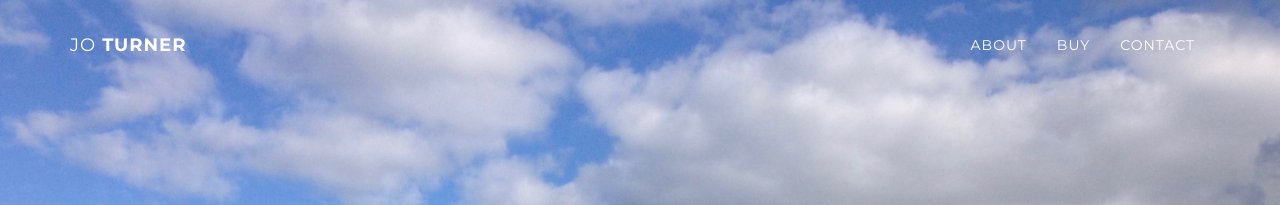
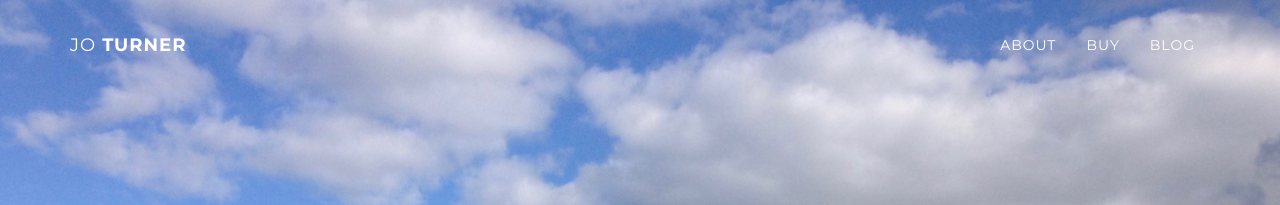
Before and after one commit to cardsfromtheedge/cardsfromtheedge.github.io, a Jekyll site: the page built from _posts/2016-04-26-on-the-edge-looking-out-to-sea.md, in a window 1280 px wide. Shown: the top 205 px of the page. Built offline with Jekyll 4.4.1, drawn with Linux system fonts in a browser that asks for light colours.

Commit message:
Renaming to 'blog' in the nav

```diff
--- a/_includes/nav.html
+++ b/_includes/nav.html
@@ -24,7 +24,7 @@
                         <a class="page-scroll" href="/index.html#buy">Buy</a>
                     </li>
                     <li>
-                        <a class="page-scroll" href="/index.html#contact">Contact</a>
+                        <a class="page-scroll" href="/index.html#contact">Blog</a>
                     </li>
                 </ul>
             </div>
```
